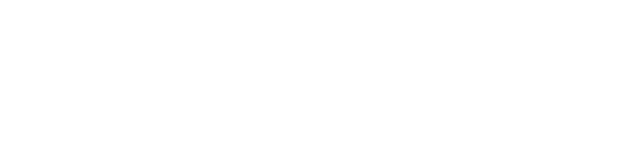
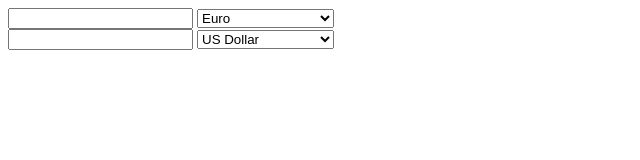
Before and after one commit to classicCokie/CurrencyConverter, a plain HTML site: page index.html in a window 1280 px wide. Shown: the whole page, without its empty margins (0-640 px from the left). Drawn offline with Linux system fonts and the light colour scheme.

Commit message:
Added major functionality

```diff
--- a/index.html
+++ b/index.html
@@ -7,7 +7,7 @@
 <body>
         <script type="text/javascript" src="js/currency.js"></script>
 
-        <div id="currency-calculator"></div>
+        <div id="currency-calculator" />
 
 </body>
 </html>
--- a/js/currency.js
+++ b/js/currency.js
@@ -0,0 +1,86 @@
+window.onload = function(){
+    const DEFAULT_CURRENCY = "Euro";
+    renderCalculator();
+    document.getElementById("currency-input-value").addEventListener("input", calculateCurrency);
+    document.getElementById("currency-input-unit").addEventListener("change", changeInputCurrencyUnit);
+
+    function renderCalculator() {
+        var directive = document.getElementById('currency-calculator');
+        var units = getCurrencyUnits();
+        var inputOptions = createDropdownOptions(units);
+        var outputOptions = createDropdownOptions(units[DEFAULT_CURRENCY]);
+        directive.innerHTML = createCalculaterTemplate(inputOptions, outputOptions);
+    }
+
+
+    function createDropdownOptions(units) {
+        return Object.keys(units).reduce((result, key) => {
+            var optionValue = (typeof units[key] === 'object') ? key : units[key];
+            result.push(`<option value="${optionValue}" >${key}</option>`);
+            return result;
+        },[])
+    }
+
+    function calculateCurrency() {
+        var conversionRateElement = document.getElementById('currency-output-unit');
+        var conversionRate = conversionRateElement.options[conversionRateElement.selectedIndex].value;
+        var ouputValue = this.value * conversionRate;
+        document.getElementById('currency-output-value').value = ouputValue;
+    }
+
+    function changeInputCurrencyUnit() {
+        var units = getCurrencyUnits();
+        var outputUnitsElement = document.getElementById('currency-output-unit');
+        outputUnitsElement.options.length = 0;
+        createSelectOptions(outputUnitsElement, units[this.value] );
+    }
+
+    function createSelectOptions(outputUnitsElement,newOptions) {
+        Object.keys(newOptions).map(optionName => {
+            var option = document.createElement('option');
+            option.value = newOptions[optionName];
+            option.innerHTML = optionName;
+            outputUnitsElement.appendChild(option);
+        });
+    }
+
+    function createCalculaterTemplate(inputOptions, outputOptions) {
+        return`<div class="currency-container">
+                    <div class="currency-row">
+                        <input id="currency-input-value"/>
+                        <select id="currency-input-unit">
+                            ${inputOptions}
+                        </select>
+                    </div>
+                    <div class="currency-row">
+                        <input id="currency-output-value"/>
+                        <select id="currency-output-unit" />
+                            ${outputOptions}
+                        </select>
+                    </div>
+                </div>`
+    }
+
+    function getCurrencyUnits() {
+        return {
+                'Euro': {
+                    'US Dollar': 1.2897,
+                    'Schweizer Franken': 1.2897,
+                    'Britisch Pfund': 1.2897
+                },
+                'US Dollar': {
+                    'JPY': 109.6200
+                },
+                'Schweizer Franken': {
+                    'US Dollar': 1.2897
+                },
+                'Britisch Pfund': {
+                    'CAD': 1.7574
+                }
+
+            };
+    }
+
+
+
+}
```
